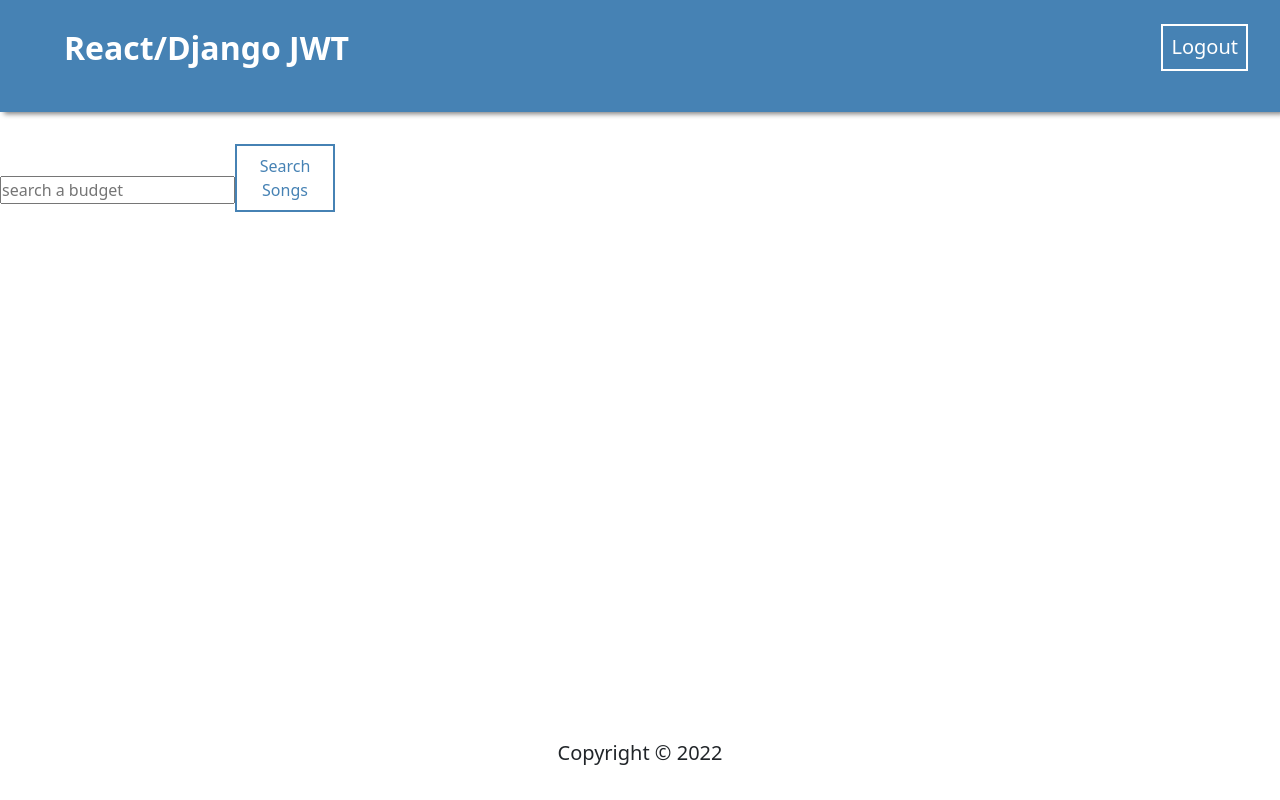
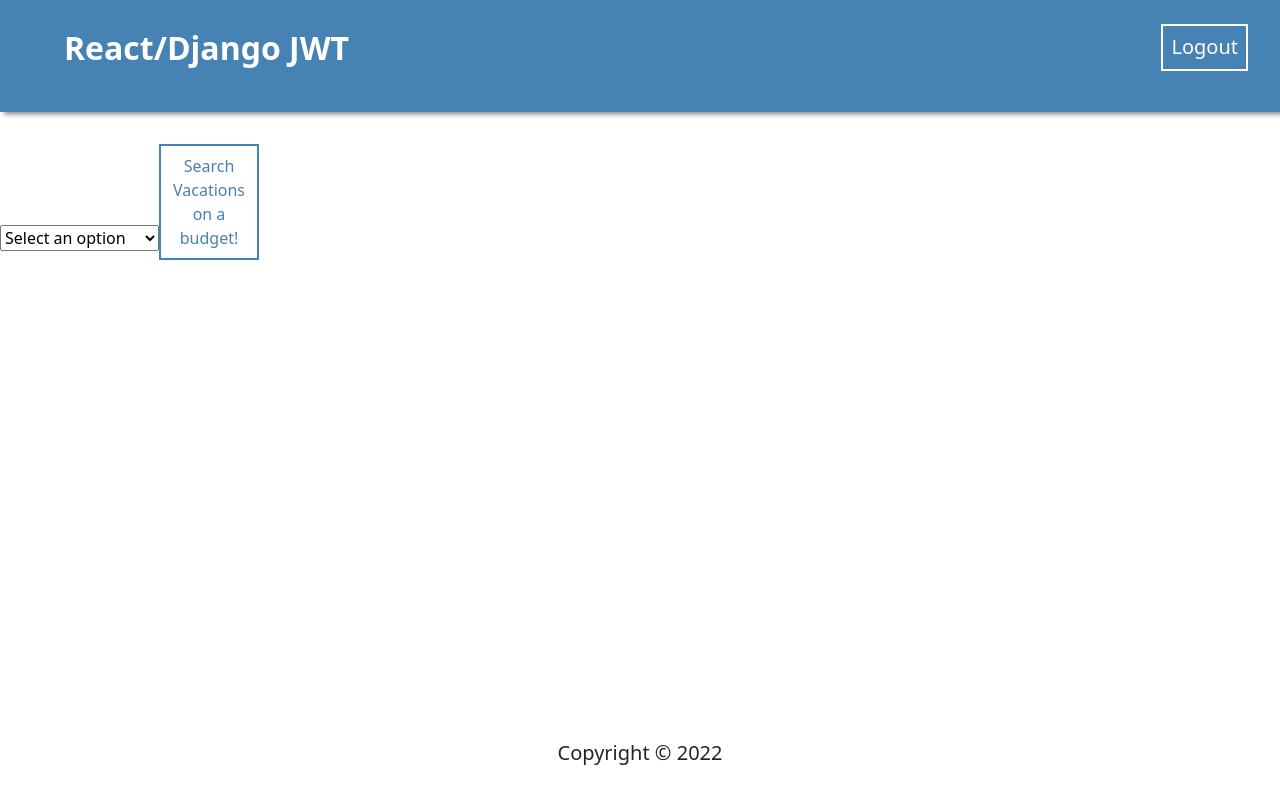
Before and after one commit to Reformedhope/Vacation_planning_Flex_App, a React (Create React App) app in the folder frontend/: page /randomdestinationpage in a window 1280 px wide. Built offline with nearby package versions, Linux system fonts and the light colour scheme; sample sign-in values are in the browser's storage.

Commit message:
updated destination file

```diff
--- a/frontend/src/App.js
+++ b/frontend/src/App.js
@@ -32,7 +32,7 @@ function App() {
         <Route path="/register" element={<RegisterPage />} />
         <Route path="/login" element={<LoginPage />} />
         <Route path="/GooglePage" element={<PrivateRoute><GooglePage /></PrivateRoute>}/>
-        <Route path="/listpage" element={<PrivateRoute><ListPage /></PrivateRoute>} />
+        <Route path="/googlepage/listpage" element={<PrivateRoute><ListPage /></PrivateRoute>} />
 
       </Routes>
       <Footer />
--- a/frontend/src/pages/GoogleMapPage/GooglePage.jsx
+++ b/frontend/src/pages/GoogleMapPage/GooglePage.jsx
@@ -97,6 +97,7 @@ const GooglePage = () => {
 
         {/*This is not working? */}
         <Link to="ListPage">Create a List!</Link>
+        (navigate)
       </div>
     </div>
   ) : null;
--- a/frontend/src/pages/RandomDestinationPage/RandomDestinationPage.jsx
+++ b/frontend/src/pages/RandomDestinationPage/RandomDestinationPage.jsx
@@ -12,7 +12,7 @@ const [user, token] = useAuth();
 
 
 
-const [searchInput, setSearchInput] = useState();
+const [searchInput, setSearchInput] = useState("");
 
 const fetchBudgetDestinations = async () => {
   try {
@@ -21,6 +21,7 @@ const fetchBudgetDestinations = async () => {
         Authorization: "Bearer " + token,
       },
     });
+    console.log(response.data);
     setBudgetDestinations(response.data);
   } catch (error) {
     console.log(error.response.data);
@@ -32,31 +33,36 @@ const fetchBudgetDestinations = async () => {
 // }, [searchInput,token]);
 
 
-function handleBudgetChange(event) {
+const handleFormSubmit = (event) => {
   event.preventDefault();
-  setSearchInput(event.target.value);
-  fetchBudgetDestinations();
+  // setSearchInput(event.target.value);
+  fetchBudgetDestinations(searchInput);
+}
+const handleBudgetChange = (event) => {
+  setSearchInput(event.target.value)
 }
 
 return (
   <div>
 
 
-<form onSubmit={handleBudgetChange}>
-                    <input type='search'
+<form onSubmit={(e) => handleFormSubmit (e)}>
+                    <select id="budgetydropdown" value={searchInput} onChange={handleBudgetChange}>
+      <option value = ''>Select an option</option>
+      <option value="1">Ballin on a budget</option>
+      <option value="2">Fair</option>
+      <option value="3">Treat Yo Self</option>
+
+    </select>
+    <button type="submit">Search Vacations on a budget!</button>
+                </form>
+{/* <input type='search'
                         placeholder="search a budget"
                         value={searchInput}
-                        onChange={(event) => setSearchInput(event.target.value)}
+                        onChange={handleBudgetChange}
                     />
-                    <button type='submit'>Search Songs</button>
-                </form>
+                    <button type='submit'>Search Songs</button>  */}
 
-    {/* <select id="budgetydropdown" value={searchInput} onChange={handleBudgetChange}>
-      <option value="1">Lower class</option>
-      <option value="2">Fair</option>
-      <option value="3">Most Expensive</option>
-    </select>
-    <button type="submit" onClick={handleSearch}>Search Vacations on a budget!</button> */}
   </div>
 );
 
```
Also changed, not shown: frontend/src/components/TripAdvisor/HotelList.jsx (added, +20 -0 lines), frontend/src/components/TripAdvisor/TripAdvisor.jsx (deleted), 1 other file (tests, documents, lock files or other folders).
